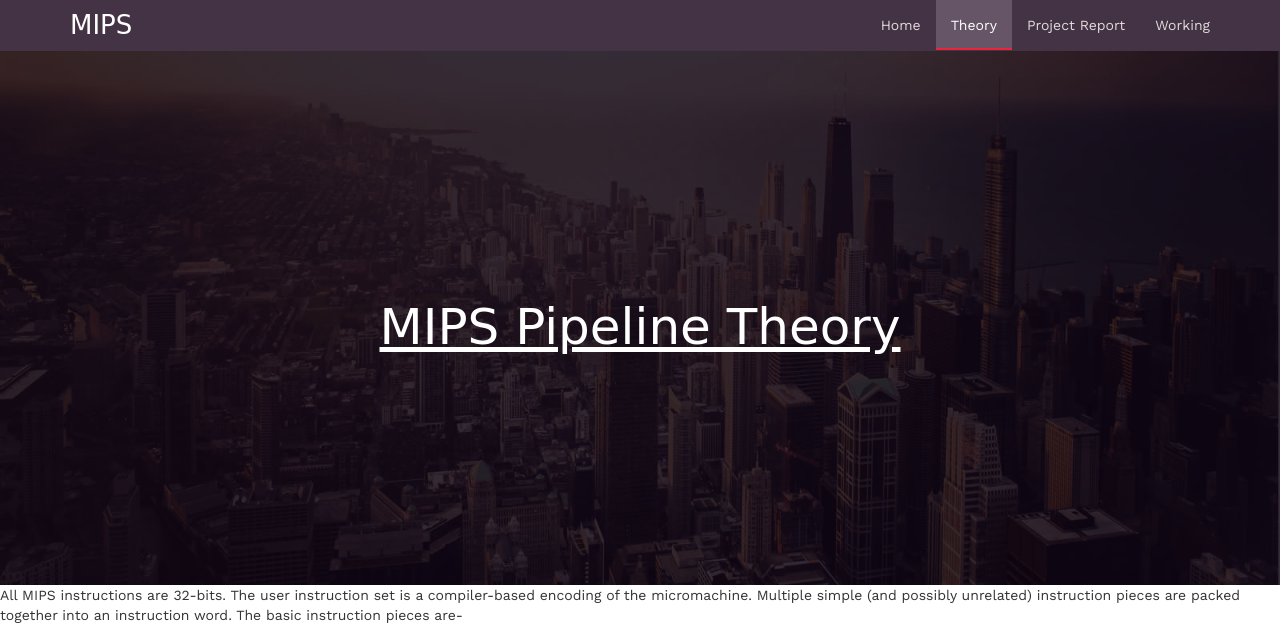
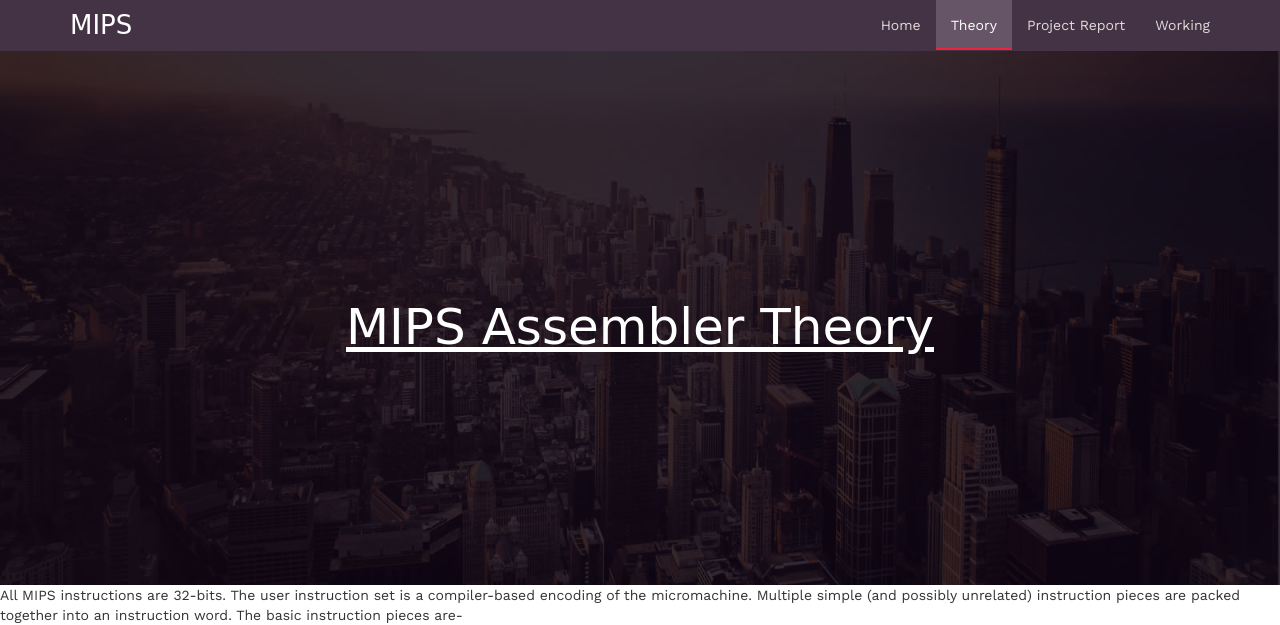
Before and after one commit to basketcase03/CO_website, a Django app: page /doc2 in a window 1280 px wide. Shown: the top 625 px of the page. Run offline with Django 3.2, Linux system fonts and the light colour scheme; some libraries are stand-ins or nearby versions; some web fonts are replaced.

Commit message:
updated doc2

```diff
--- a/MIPS_Site/templates/Documentation_MIPS2.html
+++ b/MIPS_Site/templates/Documentation_MIPS2.html
@@ -41,7 +41,7 @@
       <div class="row">
         <div class="col-md-12">
           <div class="banner-text">
-            <h2><u>MIPS Pipeline Theory</u></h2>
+            <h2><u>MIPS Assembler Theory</u></h2>
             </div>
         </div>
       </div>
@@ -525,53 +525,6 @@ MIPS is a  word-addressed machine. This provides several major performance advan
 
 
   <br><br>
-  In addition to this, we also have the Pipeline.<br>
- <h2><span class="mw-headline" id="R_Instructions">Pipeline</span></h2>
-<br>
-Pipelining is an implementation technique in which multiple instructions are overlapped in execution. Today, pipelining is nearly universal. MIPS instructions classically take five steps:
-<br><br>
-1. Fetch instruction from memory. <br>
-2. Read registers while decoding the instruction. The regular format of MIPS instructions allows reading and decoding to occur simultaneously. <br>
-3. Execute the operation or calculate an address.<br>
- 4. Access an operand in data memory.<br>
-5. Write the result into a register. Hence, the MIPS pipeline we explore has five stages.<br><br>
-
-MIPS Pipeline<br>
-
-This section contains detailed information about the MIPS pipeline. <br><br>
-
-Single Cycle Datapath<br>
-
-The figure below shows the single-cycle datapath from Section 4.4 with the pipeline stages identified. The division of an instruction into five stages means a five-stage pipeline, which in turn means that up to five instructions will be in execution during any single clock cycle. Thus we must separate the datapath into five pieces, with each piece named corresponding to a stage of instruction execution:
-<br>
-  1. IF: Instruction fetch <br>
-2. ID: Instruction decode and register file read <br>
-3. EX: Execution or address calculation <br>
-4. MEM: Data memory access <br>
-5. WB: Write back <br> <br>
-
-
-
- Pipeline Hazards <br>
-
-There are situations in pipelining when the next instruction cannot execute in the following clock cycle. These events are called hazards, and there are three different types.
-<br>
-Structural Hazards <br>
-
-The first hazard is called a structural hazard. It means that the hardware cannot support the combination of instructions that we want to execute in the same clock cycle.
-<br>
-Data Hazards  <br>
-
-Data hazards occur when the pipeline must be stalled because one step must wait for another to complete. In a computer pipeline, data hazards arise from the dependence of one instruction on an earlier one that is still in the pipeline (a relationship that does not really exist when doing laundry). For example, suppose we have an add instruction followed immediately by a subtract instruction that uses the sum ($s0):
-<br>
-  add $s0, $t0, $t1 <br>
-sub $t2, $s0, $t3 <br>
-Without intervention, a data hazard could severely stall the pipeline. The add instruction doesn’t write its result until the fifth stage, meaning that we would have to waste three clock cycles in the pipeline. Although we could try to rely on compilers to remove all such hazards, the results would not be satisfactory. These dependencies happen just too often and the delay is just too long to expect the compiler to rescue us from this dilemma. The primary solution is based on the observation that we don’t need to wait for the instruction to complete before trying to resolve the data hazard. For the code sequence above, as soon as the ALU creates the sum for the add, we can supply it as an input for the subtract. Adding extra hardware to retrieve the missing item early from the internal resources is called forwarding or bypassing.
-<br><br>
-Control hazard (Also called branch hazard) <br>
-
-When the proper instruction cannot execute in the proper pipeline clock cycle because the instruction that was fetched is not the one that is needed; that is, the flow of instruction addresses is not what the pipeline expected.
-
 
 
 
```
